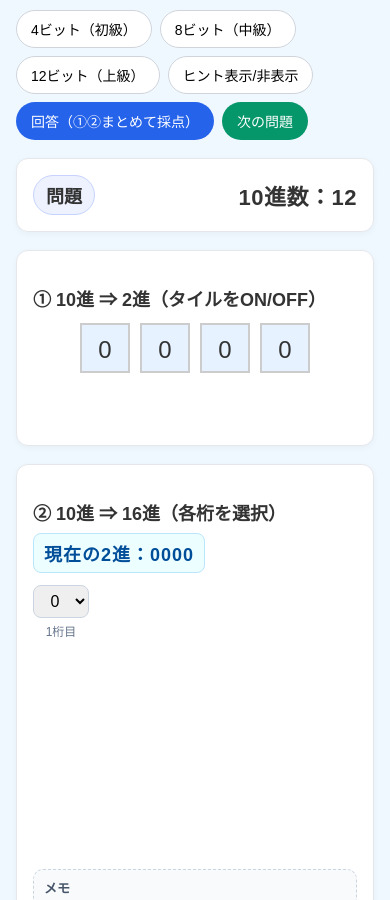
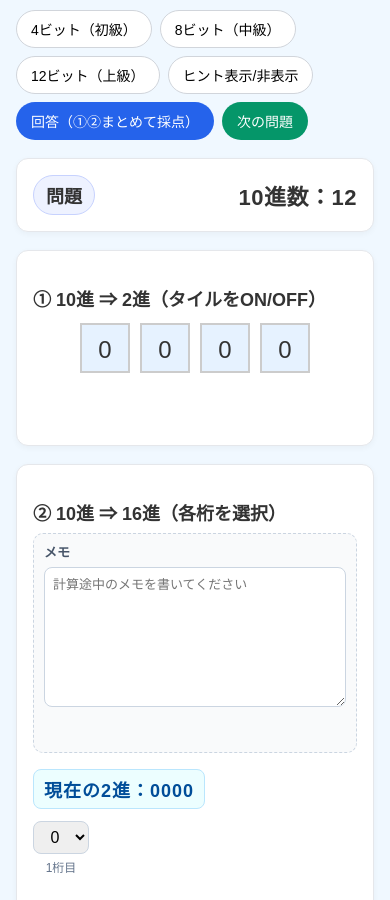
Before and after one commit to matsuni-Lab0/binary-HEX298, a plain HTML site: page index.htm in a window 390 px wide. Shown: the part 174-1074 px from the top of the page. Drawn offline with Linux system fonts and the light colour scheme.

```diff
--- a/index.htm
+++ b/index.htm
@@ -74,6 +74,7 @@
     .secB-left{
       flex:1 1 320px;
       min-width:0;
+      order:0; /* デフォルト：左側を先に */
     }
     .memo-box{
       flex:0 0 220px;
@@ -85,6 +86,7 @@
       display:flex;
       flex-direction:column;
       gap:6px;
+      order:1; /* デフォルト：右側 */
     }
     .memo-title{
       font-size:13px;
@@ -109,6 +111,7 @@
       .memo-box{
         width:100%;
         max-width:none;
+        order:-1; /* スマホではメモ欄を先に表示（h2のすぐ下） */
       }
     }
   </style>
@@ -170,7 +173,7 @@
         </aside>
       </div>
 
-      <!-- ②の採点結果はメモより下に表示 -->
+      <!-- ②の採点結果 -->
       <div class="feedback" id="fbB"></div>
     </section>
 
```
